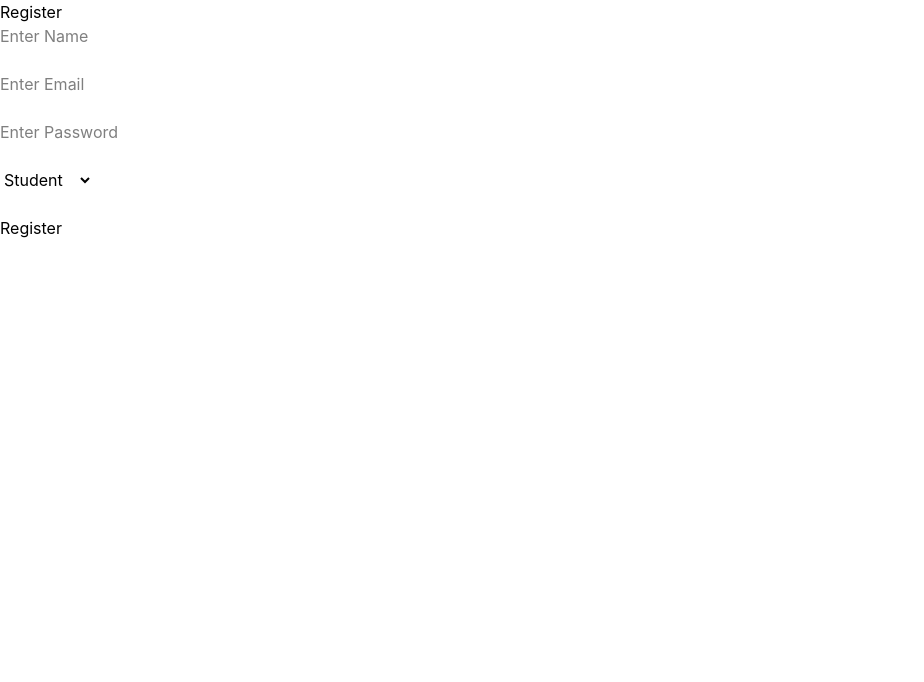
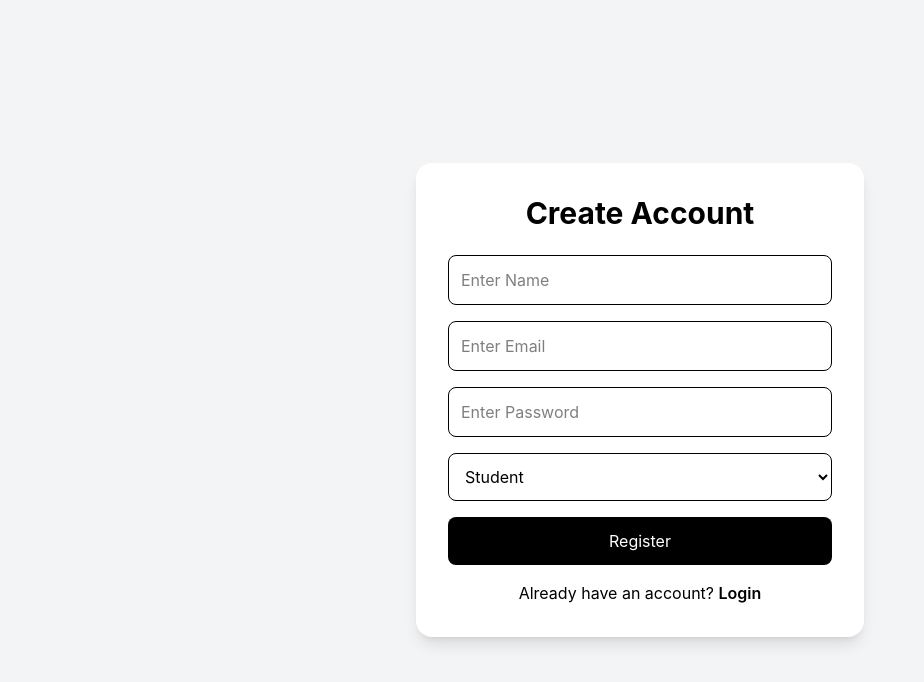
Before and after one commit to MSabriBoy/prodesk-capstone-EduCore, a React (Vite) app in the folder client/: page /register in a window 1280 px wide. Shown: the top 682 px of the page, without its empty margins (0-924 px from the left). Built offline with nearby package versions, Linux system fonts and the light colour scheme.

Commit message:
basic UI of register page has been implemented

```diff
--- a/client/src/pages/Register.jsx
+++ b/client/src/pages/Register.jsx
@@ -1,5 +1,6 @@
 import { useState } from "react";
 import axios from "axios";
+import { Link } from "react-router-dom";
 
 function Register() {
 
@@ -30,7 +31,10 @@ function Register() {
 
     } catch (error) {
 
-      alert(error.response.data.message);
+      alert(
+        error.response?.data?.message ||
+        "Registration failed"
+      );
 
     }
 
@@ -38,46 +42,69 @@ function Register() {
 
 
   return (
-    <div>
+    <div className="min-h-screen bg-gray-100 flex items-center justify-center">
 
-      <h1>Register</h1>
+      <div className="bg-white shadow-lg rounded-2xl p-8 w-full max-w-md">
+
+        <h1 className="text-3xl font-bold text-center mb-6">
+          Create Account
+        </h1>
 
         <input
           type="text"
           placeholder="Enter Name"
+          className="w-full border p-3 rounded-lg mb-4"
           onChange={(e) => setName(e.target.value)}
         />
-
-      <br /><br />
 
         <input
           type="email"
           placeholder="Enter Email"
+          className="w-full border p-3 rounded-lg mb-4"
           onChange={(e) => setEmail(e.target.value)}
         />
-
-      <br /><br />
 
         <input
           type="password"
           placeholder="Enter Password"
+          className="w-full border p-3 rounded-lg mb-4"
           onChange={(e) => setPassword(e.target.value)}
         />
 
-      <br /><br />
-
         <select
+          className="w-full border p-3 rounded-lg mb-4"
           onChange={(e) => setRole(e.target.value)}
         >
-        <option value="student">Student</option>
-        <option value="instructor">Instructor</option>
+          <option value="student">
+            Student
+          </option>
+
+          <option value="instructor">
+            Instructor
+          </option>
         </select>
 
-      <br /><br />
-
-      <button onClick={handleRegister}>
+        <button
+          onClick={handleRegister}
+          className="w-full bg-black text-white py-3 rounded-lg"
+        >
           Register
         </button>
+
+        <p className="text-center mt-4">
+
+          Already have an account?{" "}
+
+          <Link
+            to="/login"
+            className="font-semibold"
+          >
+            Login
+          </Link>
+
+        </p>
+
+      </div>
 
     </div>
   );
```
Lines whose indentation alone changed are shown as unchanged.
